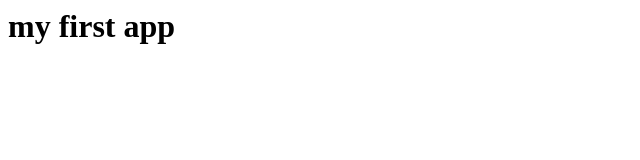
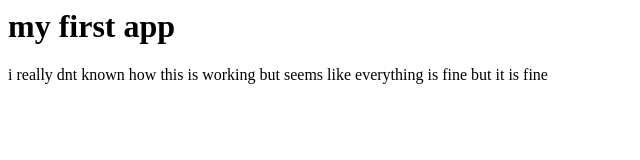
Before and after one commit to ppkjikj/dbapp, a plain HTML site: page index.html in a window 1280 px wide. Shown: the whole page, without its empty margins (0-640 px from the left). Drawn offline with Linux system fonts and the light colour scheme.

Commit message:
update index html

```diff
--- a/index.html
+++ b/index.html
@@ -5,6 +5,9 @@
 <h1>
 my first app
 </h1>
+  <p>
+    i really dnt known how this is working but seems like everything is fine but it is fine
+  </p>
 
 
 
```
